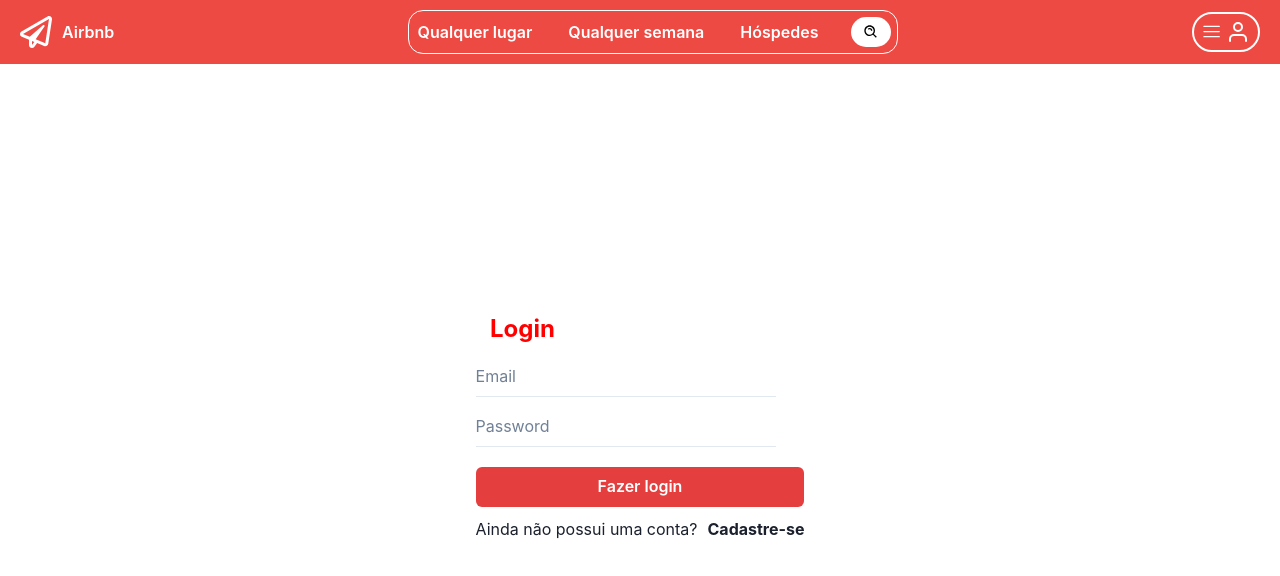
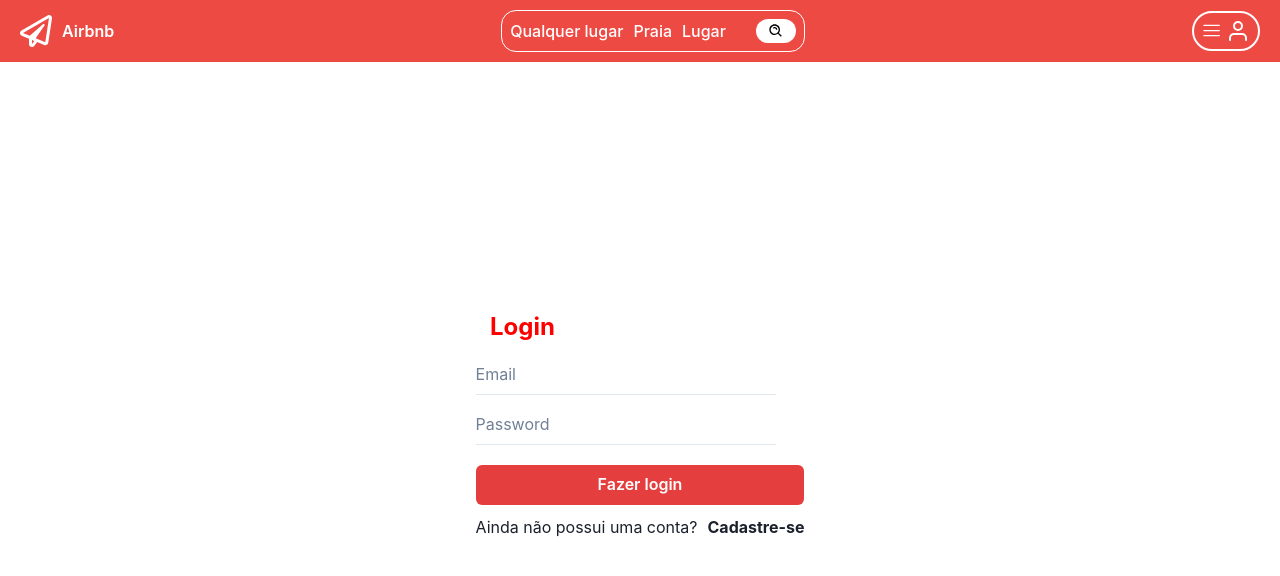
Before and after one commit to MarceloBxD/airbnb-modified, a React (Vite) app: page /login in a window 1280 px wide. Shown: the top 576 px of the page. Built offline with nearby package versions, Linux system fonts and the light colour scheme.

Commit message:
adding function to click on each place

```diff
--- a/src/components/FooterSearch/index.tsx
+++ b/src/components/FooterSearch/index.tsx
@@ -1,5 +1,5 @@
 import { Flex, Text, Select } from "@chakra-ui/react";
-import { useState } from "react";
+import { useEffect, useState } from "react";
 import axios from "axios";
 import { useApp } from "../../contexts/contextApi";
 
@@ -7,6 +7,7 @@ export default () => {
   const [choose, setChoose] = useState<string>("");
   const { setData }: any = useApp();
 
+  useEffect(() => {
     if (choose === "A-Z") {
       try {
         const getDatainOrder = async () => {
@@ -20,7 +21,9 @@ export default () => {
     } else if (choose === "menor preço") {
       try {
         const getByLowerPrice = async () => {
-        const res = await axios.get("http://localhost:3000/ordem-menor-preco");
+          const res = await axios.get(
+            "http://localhost:3000/ordem-menor-preco"
+          );
           setData(res.data);
         };
         getByLowerPrice();
@@ -30,7 +33,9 @@ export default () => {
     } else if (choose === "maior preço") {
       try {
         const getByHigherPrice = async () => {
-        const res = await axios.get("http://localhost:3000/ordem-maior-preco");
+          const res = await axios.get(
+            "http://localhost:3000/ordem-maior-preco"
+          );
           setData(res.data);
         };
         getByHigherPrice();
@@ -38,6 +43,7 @@ export default () => {
         console.log(err);
       }
     }
+  }, [choose]);
 
   return (
     <Flex
--- a/src/components/Header/index.tsx
+++ b/src/components/Header/index.tsx
@@ -14,9 +14,9 @@ import { RxHamburgerMenu } from "react-icons/rx";
 import { BiSearchAlt } from "react-icons/bi";
 import { useApp } from "../../contexts/contextApi";
 import Cookies from "js-cookie";
+import { useState, useEffect } from "react";
 import { useNavigate } from "react-router-dom";
-
-const dataList = ["Qualquer lugar", "Qualquer semana", "Hóspedes"];
+import axios from "axios";
 
 const handleLogout = () => {
   Cookies.remove("user");
@@ -26,6 +26,25 @@ const handleLogout = () => {
 export default () => {
   const navigate = useNavigate();
   const { setSearchArea, searchArea, user }: any = useApp();
+  const [name, setName] = useState<string>("");
+  const { setData, getData }: any = useApp();
+
+  const searchData = async (name: string) => {
+    const response = await axios.post(
+      `http://localhost:3000/place`,
+      {
+        name,
+      },
+      {
+        headers: {
+          "Content-Type": "application/json",
+          "Access-Control-Allow-Origin": "*",
+        },
+      }
+    );
+    setData(response.data.place);
+  };
+
   return (
     <Flex
       justify="space-between"
@@ -44,32 +63,35 @@ export default () => {
         </Flex>
       </Link>
       <Flex
-        p="6px"
+        p="8px"
         borderRadius="15px"
         border="1px solid #fff"
         color="#FFF"
         gap="30px"
       >
-        {!searchArea &&
-          dataList.map((item, index) => (
-            <Flex key={index}>
-              <Text
-                _hover={{
-                  transform: "scale(1.05)",
-                  transition: "all 0.2s ease-in-out",
-                }}
-                borderRadius="6px"
-                cursor="pointer"
-                fontWeight="600"
-                fontSize="md"
-                p="3px"
-              >
-                {item}
-              </Text>
-            </Flex>
-          ))}
+        {!searchArea && (
+          <Flex gap="10px">
+            <Text
+              _hover={{ transform: "scale(1.05)" }}
+              cursor="pointer"
+              fontWeight="500"
+              onClick={() => getData()}
+            >
+              Qualquer lugar
+            </Text>
+            <Text fontWeight="500">Praia</Text>
+            <Text fontWeight="500">Lugar</Text>
+          </Flex>
+        )}
         {searchArea && (
           <Input
+            value={name}
+            onChange={(e: any) => setName(e.target.value)}
+            onKeyDown={(e: any) => {
+              if (e.key == "Enter") {
+                searchData(name);
+              }
+            }}
             placeholder="Onde você quer ir?"
             _placeholder={{ color: "#ccc" }}
             onBlur={() => setSearchArea(false)}
--- a/src/contexts/contextApi.tsx
+++ b/src/contexts/contextApi.tsx
@@ -1,10 +1,5 @@
-import React, {
-  createContext,
-  useContext,
-  useEffect,
-  useState,
-  useRef,
-} from "react";
+import React, { createContext, useContext, useState } from "react";
+import axios from "axios";
 
 const AppContext = createContext({});
 
@@ -12,7 +7,17 @@ export function AppProvider({ children }: any) {
   const [user, setUser] = useState<any>(null);
   const [searchArea, setSearchArea] = useState<boolean>(false);
   const [error, setError] = useState<string>("");
-  const [data, setData] = useState<[string] | [number]>([]);
+  const [data, setData] = useState<any>([]);
+
+  const getData = async () => {
+    const response = await axios.get("http://localhost:3000/places", {
+      headers: {
+        "Content-Type": "application/json",
+        "Access-Control-Allow-Origin": "*",
+      },
+    });
+    setData(response.data);
+  };
 
   // Anotação: Levar usuário para outra página quando clicar no anúncio
 
@@ -25,6 +30,7 @@ export function AppProvider({ children }: any) {
     setError,
     data,
     setData,
+    getData,
   };
 
   return <AppContext.Provider value={value}>{children}</AppContext.Provider>;
--- a/src/main.tsx
+++ b/src/main.tsx
@@ -39,10 +39,6 @@ const router = createBrowserRouter([
         path: "/place-add",
         element: <PlaceAdd />,
       },
-      // {
-      //   path: "/details/:addId",
-      //   element: <MoreDetails />,
-      // },
     ],
   },
 ]);
--- a/src/sections/Main/index.tsx
+++ b/src/sections/Main/index.tsx
@@ -58,24 +58,11 @@ const optionsList = [
 export default () => {
   const [swiperRef, setSwiperRef] = useState(null);
   const navigate = useNavigate();
-  const { data, setData }: any = useApp();
+  const { data, setData, getData }: any = useApp();
 
   useEffect(() => {
-    const getData = async () => {
-      const response = await axios.get("http://localhost:3000/places", {
-        headers: {
-          "Content-Type": "application/json",
-          "Access-Control-Allow-Origin": "*",
-        },
-      });
-      setData(response.data);
-    };
     getData();
   }, []);
-
-  // const goToDetails = (id: number) => {
-  //   return navigate(`details/${id}`);
-  // };
 
   return (
     <Flex
@@ -186,7 +173,7 @@ export default () => {
       </Flex>
 
       <Flex maxW="1200px" m="0 auto" flexWrap="wrap">
-        {data.map((item) => (
+        {data.map((item: any) => (
           <Flex
             w="33.33%"
             onClick={() => console.log(item.placeid)}
```
Also changed, not shown: 1 other file (tests, documents, lock files or other folders). Lines whose indentation alone changed are shown as unchanged.
